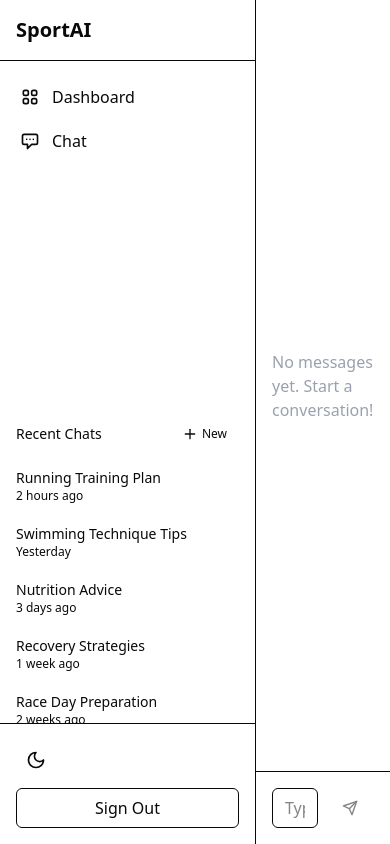
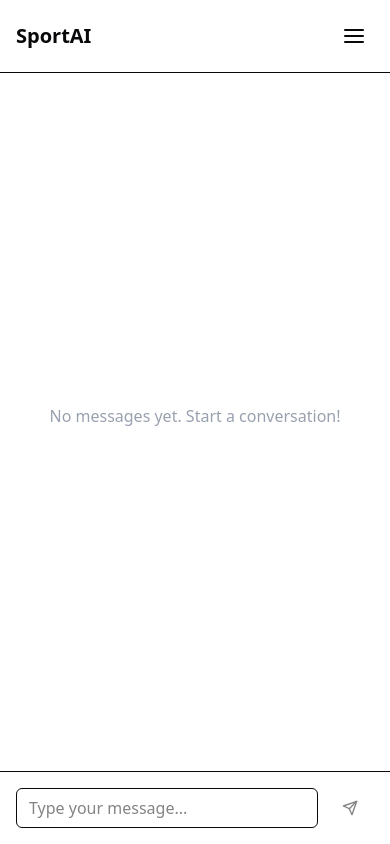
Before and after one commit to francotechadmin/sport-platform, a Next.js app: page /chat in a window 390 px wide. Built offline with nearby package versions, Linux system fonts and the light colour scheme.

Commit message:
Enhance Sidebar and DashboardLayout components for improved mobile experience by adding responsive design features, including a mobile toggle for the sidebar and adjusting layout styles for better usability.

```diff
--- a/src/components/layout/dashboard-layout.tsx
+++ b/src/components/layout/dashboard-layout.tsx
@@ -10,8 +10,8 @@ export function DashboardLayout({ children }: DashboardLayoutProps) {
   return (
     <div className="flex h-screen overflow-hidden">
       <Sidebar />
-      <main className="flex-1 overflow-y-auto">
-        <div className="ios-scroll-container h-full">
+      <main className="flex-1 md:overflow-y-auto w-full">
+        <div className="ios-scroll-container h-full pt-[60px] md:pt-0">
           {children}
         </div>
       </main>
--- a/src/components/layout/sidebar.tsx
+++ b/src/components/layout/sidebar.tsx
@@ -1,5 +1,6 @@
 "use client";
 
+import { useState, useEffect } from "react";
 import Link from "next/link";
 import { usePathname } from "next/navigation";
 import { Button } from "@/components/ui/button";
@@ -11,6 +12,24 @@ interface SidebarProps {
 
 export function Sidebar({ title = "SportAI" }: SidebarProps) {
   const pathname = usePathname();
+  const [isMobileOpen, setIsMobileOpen] = useState(false);
+
+  // Close sidebar when pathname changes (navigation occurs)
+  useEffect(() => {
+    setIsMobileOpen(false);
+  }, [pathname]);
+
+  // Close sidebar when escape key is pressed
+  useEffect(() => {
+    const handleEscape = (e: KeyboardEvent) => {
+      if (e.key === 'Escape') {
+        setIsMobileOpen(false);
+      }
+    };
+
+    window.addEventListener('keydown', handleEscape);
+    return () => window.removeEventListener('keydown', handleEscape);
+  }, []);
 
   const isActive = (path: string) => {
     return pathname.startsWith(path);
@@ -26,14 +45,100 @@ export function Sidebar({ title = "SportAI" }: SidebarProps) {
   ];
 
   return (
-    <div className="h-screen w-64 border-r flex flex-col">
-      <div className="p-4 border-b">
+    <>
+      {/* Mobile Header */}
+      <div className="md:hidden fixed top-0 left-0 right-0 z-20 border-b bg-background">
+        <div className="flex items-center justify-between p-4">
+          <Link href="/dashboard" className="font-bold text-xl">
+            {title}
+          </Link>
+          <Button
+            variant="ghost"
+            size="icon"
+            onClick={() => setIsMobileOpen(!isMobileOpen)}
+            aria-label="Toggle menu"
+          >
+            <svg
+              xmlns="http://www.w3.org/2000/svg"
+              width="24"
+              height="24"
+              viewBox="0 0 24 24"
+              fill="none"
+              stroke="currentColor"
+              strokeWidth="2"
+              strokeLinecap="round"
+              strokeLinejoin="round"
+              className="h-6 w-6"
+            >
+              {isMobileOpen ? (
+                <>
+                  <line x1="18" y1="6" x2="6" y2="18"></line>
+                  <line x1="6" y1="6" x2="18" y2="18"></line>
+                </>
+              ) : (
+                <>
+                  <line x1="3" y1="12" x2="21" y2="12"></line>
+                  <line x1="3" y1="6" x2="21" y2="6"></line>
+                  <line x1="3" y1="18" x2="21" y2="18"></line>
+                </>
+              )}
+            </svg>
+          </Button>
+        </div>
+      </div>
+
+      {/* Mobile Overlay */}
+      {isMobileOpen && (
+        <div
+          className="md:hidden fixed inset-0 bg-black/50 z-30"
+          onClick={() => setIsMobileOpen(false)}
+        />
+      )}
+
+      {/* Sidebar */}
+      <div
+        className={`
+          fixed top-0 left-0 z-40 h-full w-64 border-r bg-background flex flex-col transform transition-transform duration-200 ease-in-out
+          md:translate-x-0
+          ${isMobileOpen ? 'translate-x-0' : '-translate-x-full'}
+          md:static md:z-0
+        `}
+      >
+        {/* Desktop header - hidden on mobile */}
+        <div className="p-4 border-b hidden md:block">
           <Link href="/dashboard" className="font-bold text-xl">
             {title}
           </Link>
         </div>
 
-      <nav className="flex-1 px-2 py-4 space-y-1">
+        {/* Mobile close button - only visible on mobile */}
+        <div className="p-4 border-b flex justify-between items-center md:hidden">
+          <span className="font-bold text-xl">{title}</span>
+          <Button
+            variant="ghost"
+            size="icon"
+            onClick={() => setIsMobileOpen(false)}
+            aria-label="Close menu"
+          >
+            <svg
+              xmlns="http://www.w3.org/2000/svg"
+              width="24"
+              height="24"
+              viewBox="0 0 24 24"
+              fill="none"
+              stroke="currentColor"
+              strokeWidth="2"
+              strokeLinecap="round"
+              strokeLinejoin="round"
+              className="h-5 w-5"
+            >
+              <line x1="18" y1="6" x2="6" y2="18"></line>
+              <line x1="6" y1="6" x2="18" y2="18"></line>
+            </svg>
+          </Button>
+        </div>
+
+        <nav className="flex-1 px-2 py-4 space-y-1 overflow-y-auto">
           <Link
             href="/dashboard"
             className={`flex items-center px-3 py-2 rounded-md ${
@@ -61,11 +166,10 @@ export function Sidebar({ title = "SportAI" }: SidebarProps) {
             </svg>
             Chat
           </Link>
-      </nav>
 
           {/* Chat History Section - Only shown when on chat page */}
           {isActive("/chat") && (
-        <div className="flex-1 px-2 overflow-auto">
+            <div className="mt-6">
               <div className="flex items-center justify-between px-2 py-2">
                 <h2 className="text-sm font-medium">Recent Chats</h2>
                 <Button variant="ghost" size="sm">
@@ -102,6 +206,7 @@ export function Sidebar({ title = "SportAI" }: SidebarProps) {
               </ul>
             </div>
           )}
+        </nav>
 
         <div className="p-4 border-t flex flex-col gap-2">
           <ThemeToggle />
@@ -110,5 +215,6 @@ export function Sidebar({ title = "SportAI" }: SidebarProps) {
           </Button>
         </div>
       </div>
+    </>
   );
 }
--- a/src/components/ui/chat-interface.tsx
+++ b/src/components/ui/chat-interface.tsx
@@ -76,7 +76,6 @@ export default function ChatInterface() {
 
   return (
     <div className="flex flex-col h-full w-full overflow-hidden">
-
       {/* Chat messages */}
       <div className="flex-1 overflow-y-auto p-4 space-y-4 w-full">
         {messages.length === 0 && (
@@ -100,7 +99,7 @@ export default function ChatInterface() {
               </Avatar>
             )}
             <Card
-              className={`max-w-[90%] ${
+              className={`max-w-[80%] md:max-w-[90%] ${
                 message.role === "user"
                   ? "bg-primary text-primary-foreground"
                   : "bg-muted"
@@ -143,7 +142,7 @@ export default function ChatInterface() {
                 AI
               </div>
             </Avatar>
-            <Card className="max-w-[90%] bg-muted">
+            <Card className="max-w-[80%] md:max-w-[90%] bg-muted">
               <CardContent className="p-3">
                 <p className="animate-pulse">Thinking...</p>
               </CardContent>
```
Lines whose indentation alone changed are shown as unchanged.
